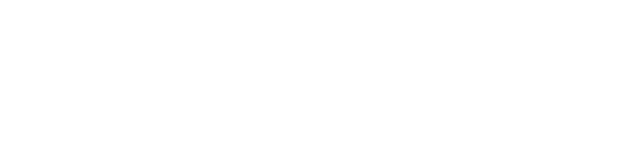
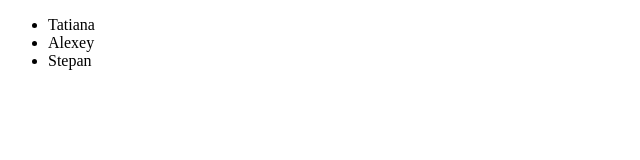
Before and after one commit to tatiana1313tatiana/animalsProject3, a plain HTML site: page index.html in a window 1280 px wide. Shown: the whole page, without its empty margins (0-640 px from the left). Drawn offline with Linux system fonts and the light colour scheme.

Commit message:
2/main/list Family

```diff
--- a/index.html
+++ b/index.html
@@ -6,6 +6,10 @@
 		<title>Title</title>
 </head>
 <body>
-
+<ul class="listFamily">
+		<li>Tatiana</li>
+		<li>Alexey</li>
+		<li>Stepan</li>
+</ul>
 </body>
 </html>
```
